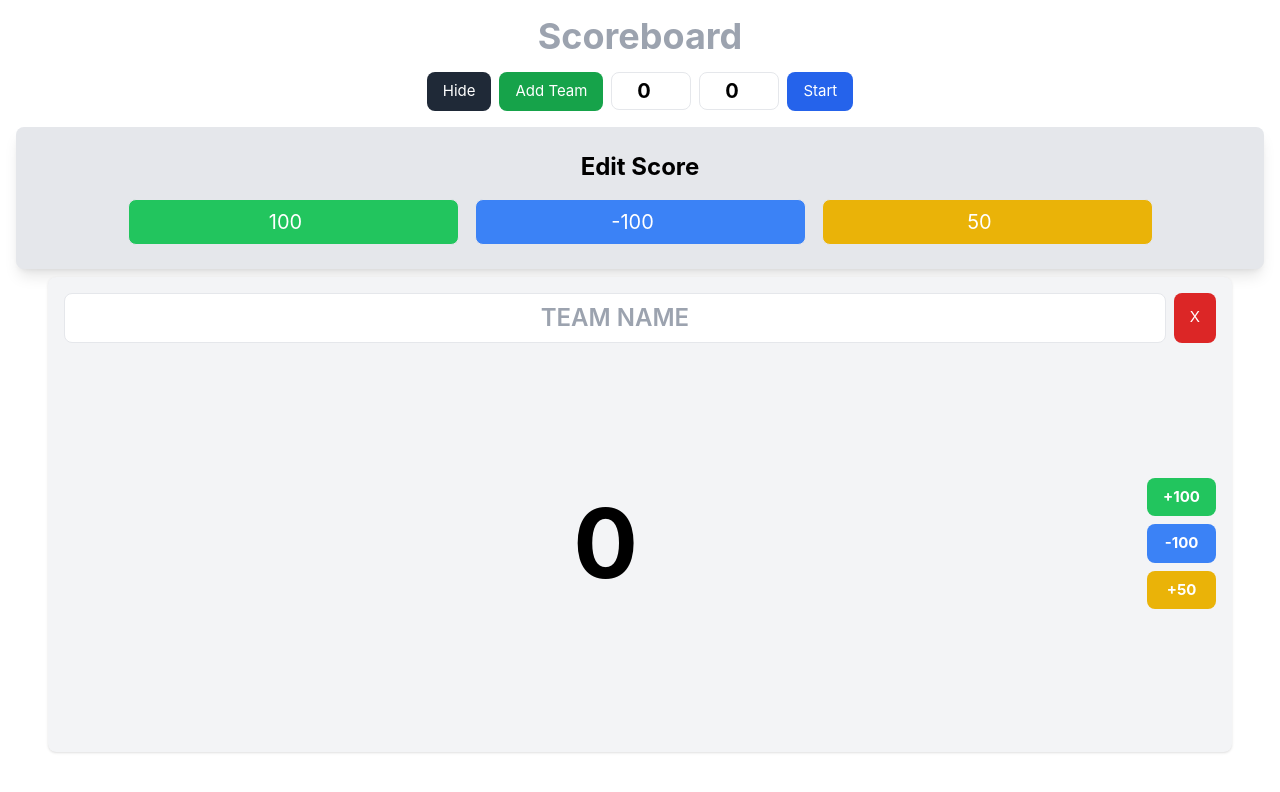
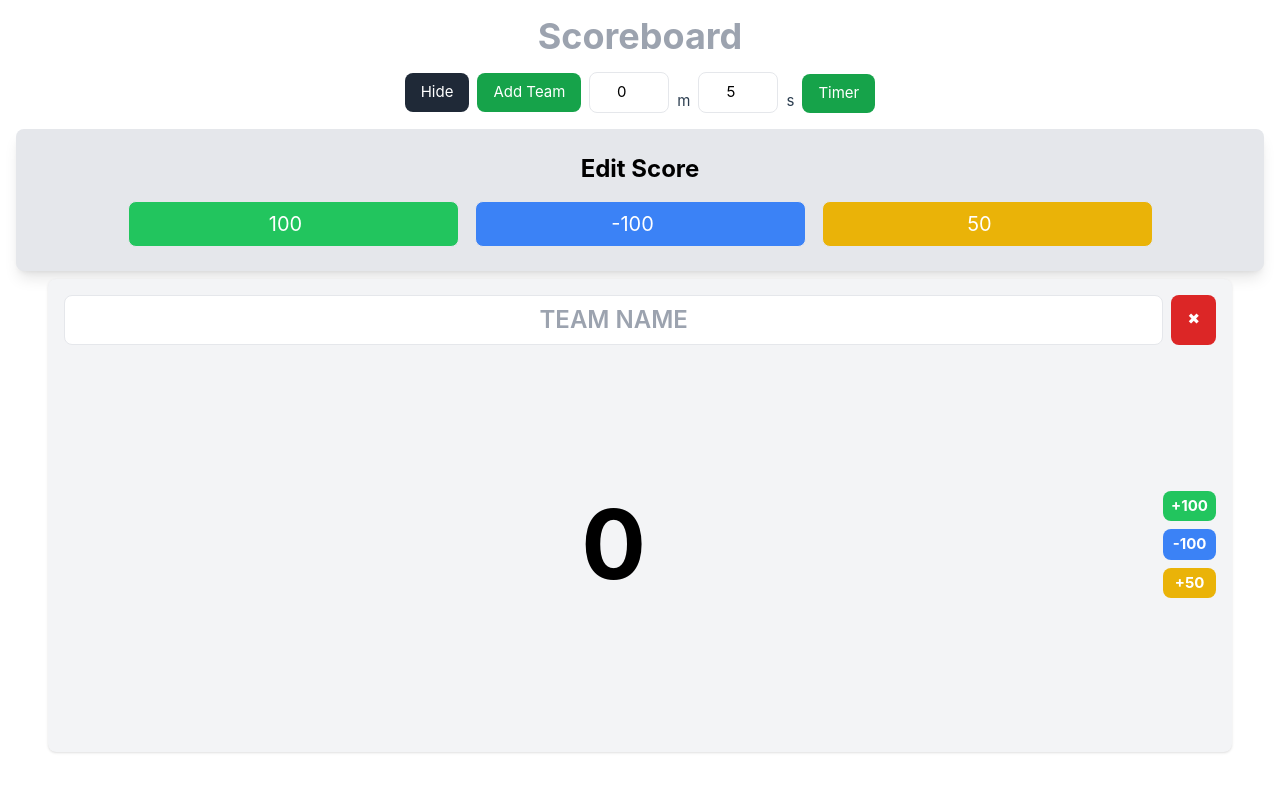
Before and after one commit to mrtalhim/cerdas-cermat-scoreboard, a Vue app: page / in a window 1280 px wide. Both pictures are taken after a click on the button "Add Team". Shown: the top 792 px of the page. Built offline with nearby package versions, Linux system fonts and the light colour scheme.

Commit message:
timer with animation

```diff
--- a/src/components/Scoreboard.vue
+++ b/src/components/Scoreboard.vue
@@ -1,24 +1,20 @@
 <template>
-    <div class="flex flex-col items-center mx-auto text-center p-4 gap-2 h-screen">
+    <div :class="['flex flex-col items-center mx-auto text-center p-4 gap-2 h-screen relative', backgroundColorClass]">
         <input placeholder="Scoreboard" class="w-full font-bold text-4xl text-center text-pretty bg-transparent">
-        <div class="flex flex-row gap-2 items-center m-2">
+        <div class="flex flex-row gap-2 items-baseline m-2">
             <button @click="togglePanel" class="bg-gray-800 text-white px-4 py-2 rounded-lg">
                 {{ isPanelOpen ? 'Hide' : 'Setting' }}
             </button>
             <button @click="addTeam" class="bg-green-600 text-white px-4 py-2 rounded-lg">Add Team</button>
-            <div :class="['flex flex-row gap-2 text-4xl font-bold transition-all duration-500', countdownClass]">
-                <input v-if="!isCountingDown" v-model.number="minutes" type="number" min="0"
-                    class="w-20 py-1 text-center border rounded-lg text-black text-xl" />
-                <input v-if="!isCountingDown" v-model.number="seconds" type="number" min="0"
-                    class="w-20 py-1 text-center border rounded-lg text-black text-xl" />
-                <div v-else>
-                    {{ formattedTime }}
-                </div>
+            <div v-if="!isCountingDown" class="flex gap-2 items-end">
+                <input v-model.number="minutes" type="number" min="0" placeholder="Minutes"
+                    class="w-20 text-black text-center p-2 border rounded-lg">
+                <span>m</span>
+                <input v-model.number="seconds" type="number" min="0" placeholder="Seconds"
+                    class="w-20 text-black text-center p-2 border rounded-lg">
+                <span>s</span>
+                <button @click="startCountdown" class="bg-green-600 text-white px-4 py-2 rounded-lg">Timer</button>
             </div>
-            <button v-if="!isCountingDown" @click="startCountdown"
-                class="bg-blue-600 text-white px-4 py-2 rounded-lg">Start</button>
-            <button v-if="isCountingDown" @click="resetCountdown"
-                class="bg-red-600 text-white px-4 py-2 rounded-lg">Reset</button>
         </div>
         <!-- Collapsible Panel -->
         <transition name="fade">
@@ -41,6 +37,15 @@
             </div>
         </transition>
 
+        <!-- Countdown Input and Overlay -->
+        <div v-if="isCountingDown"
+            class="absolute inset-0 bg-black bg-opacity-75 flex flex-col items-center justify-center gap-4">
+            <div class="text-white text-9xl font-bold animate-pulse">
+                {{ formattedCountdown }}
+            </div>
+            <button @click="resetCountdown" class="bg-red-600 text-white px-4 py-2 rounded-lg">Reset</button>
+        </div>
+
         <!-- Team Panel -->
         <transition-group name="fade" tag="div" mode="out-in"
             :class="['grid gap-4 w-full h-4/6 flex-1 px-8 pb-8', teamGridClass]">
@@ -51,7 +56,8 @@
                 <div class="flex flex-row gap-2">
                     <input v-model="team.name" placeholder="Team Name"
                         class="text-2xl text-gray-950 text-center font-semibold p-2 w-full border rounded-lg uppercase" />
-                    <button class="bg-red-600 text-white px-4 py-2 rounded-lg" @click="removeTeam(index)">X</button>
+                    <button class="bg-red-600 text-white px-4 py-2 rounded-lg"
+                        @click="removeTeam(index)">&#10006;</button>
                 </div>
 
                 <div class="flex flex-row flex-1 justify-between">
@@ -64,19 +70,19 @@
 
                     <div class="flex flex-col justify-center gap-2">
                         <button @click="changeScore(index, globalScores.score1)"
-                            class="bg-green-500 text-white font-bold px-4 py-2 rounded-lg">{{ globalScores.score1 >= 0 ?
+                            class="bg-green-500 text-white font-bold px-2 py-1 rounded-lg">{{ globalScores.score1 >= 0 ?
                                 '+' : ''
                             }}{{
                                 globalScores.score1 }}</button>
 
                         <button @click="changeScore(index, globalScores.score2)"
-                            class="bg-blue-500 text-white font-bold px-4 py-2 rounded-lg">{{ globalScores.score2 >= 0 ?
+                            class="bg-blue-500 text-white font-bold px-2 py-1 rounded-lg">{{ globalScores.score2 >= 0 ?
                                 '+' : ''
                             }}{{
                                 globalScores.score2 }}</button>
 
                         <button @click="changeScore(index, globalScores.score3)"
-                            class="bg-yellow-500 text-white font-bold px-4 py-2 rounded-lg">{{ globalScores.score3 >= 0
+                            class="bg-yellow-500 text-white font-bold px-2 py-1 rounded-lg">{{ globalScores.score3 >= 0
                                 ?
                                 '+' : ''
                             }}{{ globalScores.score3 }}</button>
@@ -98,22 +104,25 @@ export default {
                 score3: 50
             },
             isPanelOpen: true,
+            lastChange: 0,
             minutes: 0,
-            seconds: 0,
+            seconds: 5,
+            originalMinutes: 0,
+            originalSeconds: 0,
             isCountingDown: false,
             countdown: null,
-            countdownClass: ''
+            backgroundColorClass: '' // For background highlighting
         };
     },
     computed: {
-        formattedTime() {
-            const min = String(this.minutes).padStart(2, '0');
-            const sec = String(this.seconds).padStart(2, '0');
-            return `${min}:${sec}`;
+        formattedCountdown() {
+            const minutes = String(this.minutes).padStart(2, '0');
+            const seconds = String(this.seconds).padStart(2, '0');
+            return `${minutes}:${seconds}`;
         },
         teamGridClass() {
             const teamCount = this.teams.length;
-            if (teamCount <= 2) return 'grid-cols-1';
+            if (teamCount < 2) return 'grid-cols-1';
             if (teamCount <= 4) return 'grid-cols-2';
             if (teamCount <= 6) return 'grid-cols-3';
             return 'grid-cols-4';
@@ -122,7 +131,16 @@ export default {
             const teamCount = this.teams.length;
             if (teamCount <= 6) return 'text-8xl';
             return 'text-6xl';
-        }
+        },
+        scoreboardBackgroundClass() {
+            if (this.lastChange > 0) {
+                return 'bg-green-200';
+            } else if (this.lastChange < 0) {
+                return 'bg-red-200';
+            } else {
+                return 'bg-white';
+            }
+        },
     },
     methods: {
         addTeam() {
@@ -141,42 +159,46 @@ export default {
         togglePanel() {
             this.isPanelOpen = !this.isPanelOpen;  // Toggle panel visibility
         },
+        highlightBackground(colorClass) {
+            this.backgroundColorClass = colorClass + ' bg-transition';
+            setTimeout(() => {
+                this.backgroundColorClass = 'bg-transition';
+            }, 500);
+        },
         startCountdown() {
             if (this.minutes === 0 && this.seconds === 0) {
                 return;
             }
+
+            this.originalMinutes = this.minutes;
+            this.originalSeconds = this.seconds;
             this.isCountingDown = true;
-            this.countdownClass = 'bounce-enter-active';
-
             this.countdown = setInterval(() => {
-                if (this.seconds > 0) {
-                    this.seconds--;
-                } else if (this.minutes > 0) {
-                    this.minutes--;
-                    this.seconds = 59;
+                if (this.seconds === 1 && this.minutes === 0) {
+                    this.resetCountdown();
+                    this.highlightBackground('bg-red-500'); // Highlight background when countdown ends
                 } else {
-                    clearInterval(this.countdown);
-                    this.isCountingDown = false;
-                    this.countdownClass = 'shake-enter-active';
-                    setTimeout(() => {
-                        this.countdownClass = '';
-                    }, 1000);
+                    if (this.seconds === 0) {
+                        this.minutes--;
+                        this.seconds = 59;
+                    } else {
+                        this.seconds--;
+                    }
                 }
             }, 1000);
         },
         resetCountdown() {
             clearInterval(this.countdown);
             this.isCountingDown = false;
-            this.countdownClass = '';
-            this.minutes = 0;
-            this.seconds = 0;
+            this.minutes = this.originalMinutes;
+            this.seconds = this.originalSeconds;
         }
     }
 };
 </script>
 
 <style scoped>
-/* Tailwind CSS animations */
+/* Add transition for smooth background color change */
 .fade-enter-active {
     transition: opacity 0.5s ease;
 }
@@ -198,8 +220,27 @@ export default {
     animation: bounce-out 0.1s;
 }
 
-.shake-enter-active {
-    animation: shake 0.5s;
+.bg-transition {
+    transition: background-color 0.5s ease;
+}
+
+/* Countdown animation */
+.animate-pulse {
+    animation: pulse 1s infinite;
+}
+
+@keyframes pulse {
+    0% {
+        transform: scale(1);
+    }
+
+    25% {
+        transform: scale(2);
+    }
+
+    100% {
+        transform: scale(1);
+    }
 }
 
 @keyframes bounce-in {
@@ -226,22 +267,4 @@ export default {
         opacity: 0;
     }
 }
-
-@keyframes shake {
-
-    0%,
-    100% {
-        transform: translateX(0);
-    }
-
-    20%,
-    60% {
-        transform: translateX(-10px);
-    }
-
-    40%,
-    80% {
-        transform: translateX(10px);
-    }
-}
 </style>
```
